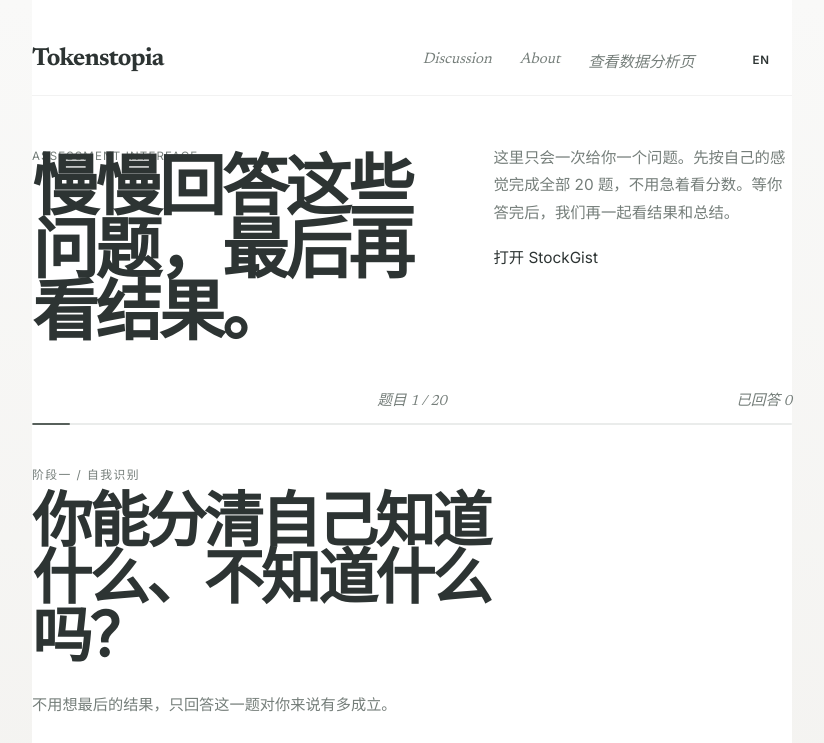
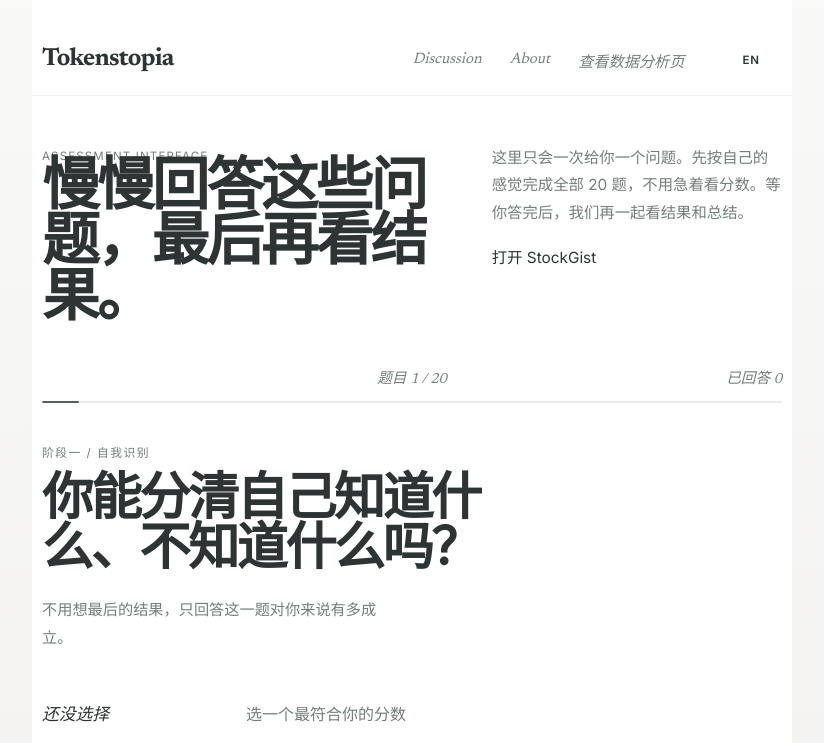
Before and after one commit to JefferyChenjy/tokenstopia, a website: page tokenstopia/index.html in a window 1280 px wide. Shown: the top 743 px of the page, without its empty margins (228-1052 px from the left). Drawn offline with Linux system fonts and the light colour scheme; no server answers.

Commit message:
Refine Tokenstopia questionnaire sizing and spacing

```diff
--- a/tokenstopia/index.html
+++ b/tokenstopia/index.html
@@ -55,7 +55,7 @@
       }
 
       .shell {
-        width: min(1120px, calc(100vw - 40px));
+        width: min(1120px, calc(100vw - 56px));
         margin: 0 auto 56px;
       }
 
@@ -89,6 +89,7 @@
         gap: 20px;
         min-height: 72px;
         border-bottom: 1px solid rgba(87, 96, 91, 0.08);
+        padding: 0 10px;
       }
 
       .brand {
@@ -121,14 +122,14 @@
       h1 {
         max-width: 12ch;
         font-family: "Newsreader", Georgia, serif;
-        font-size: clamp(3rem, 5.2vw, 5rem);
-        line-height: 0.94;
+        font-size: clamp(2.5rem, 4.5vw, 4.2rem);
+        line-height: 0.96;
         letter-spacing: -0.05em;
         font-weight: 700;
       }
 
       .hero-copy {
-        max-width: 56ch;
+        max-width: 50ch;
         color: var(--muted);
         font-size: 0.96rem;
         line-height: 1.78;
@@ -149,7 +150,7 @@
         grid-template-columns: minmax(0, 1.2fr) minmax(280px, 0.85fr);
         gap: 40px;
         align-items: start;
-        padding: 48px 0 28px;
+        padding: 48px 10px 28px;
         margin-bottom: 0;
       }
 
@@ -181,6 +182,7 @@
       .question-shell {
         display: grid;
         gap: 24px;
+        padding: 0 10px;
       }
 
       .progress-block {
@@ -263,23 +265,23 @@
 
       .question-text {
         font-family: "Newsreader", Georgia, serif;
-        font-size: clamp(3rem, 4.7vw, 4.6rem);
-        line-height: 0.96;
+        font-size: clamp(2.4rem, 4vw, 3.85rem);
+        line-height: 0.98;
         letter-spacing: -0.05em;
         font-weight: 700;
-        max-width: 12.5ch;
+        max-width: 13.5ch;
       }
 
       .question-blurb {
         color: var(--muted);
         line-height: 1.8;
-        max-width: 42ch;
+        max-width: 38ch;
         font-size: 0.95rem;
       }
 
       .readout-bar {
         display: grid;
-        grid-template-columns: 220px minmax(0, 1fr);
+        grid-template-columns: 190px minmax(0, 1fr);
         gap: 14px;
         align-items: start;
         padding: 22px 0 0;
@@ -305,7 +307,7 @@
         display: grid;
         grid-template-columns: repeat(5, minmax(0, 1fr));
         gap: 14px;
-        max-width: 760px;
+        max-width: 720px;
       }
 
       .scale label {
@@ -389,6 +391,7 @@
         justify-content: space-between;
         align-items: center;
         padding-top: 18px;
+        max-width: 720px;
       }
 
       button {
@@ -435,6 +438,7 @@
         display: grid;
         gap: 18px;
         margin-top: 52px;
+        padding: 0 10px;
       }
 
       .sidebar-card {
@@ -647,7 +651,7 @@
 
       @media (max-width: 720px) {
         .shell {
-          width: min(100vw - 20px, 1240px);
+          width: min(100vw - 24px, 1240px);
           margin: 0 auto 24px;
         }
 
@@ -674,7 +678,7 @@
 
         h1 {
           max-width: none;
-          font-size: clamp(2.4rem, 12vw, 3.6rem);
+          font-size: clamp(2.2rem, 11vw, 3.2rem);
         }
 
         .scale,
@@ -693,7 +697,7 @@
 
         .question-text {
           max-width: none;
-          font-size: clamp(2.2rem, 11vw, 3.2rem);
+          font-size: clamp(2rem, 10vw, 2.8rem);
         }
 
         .readout-bar {
```
